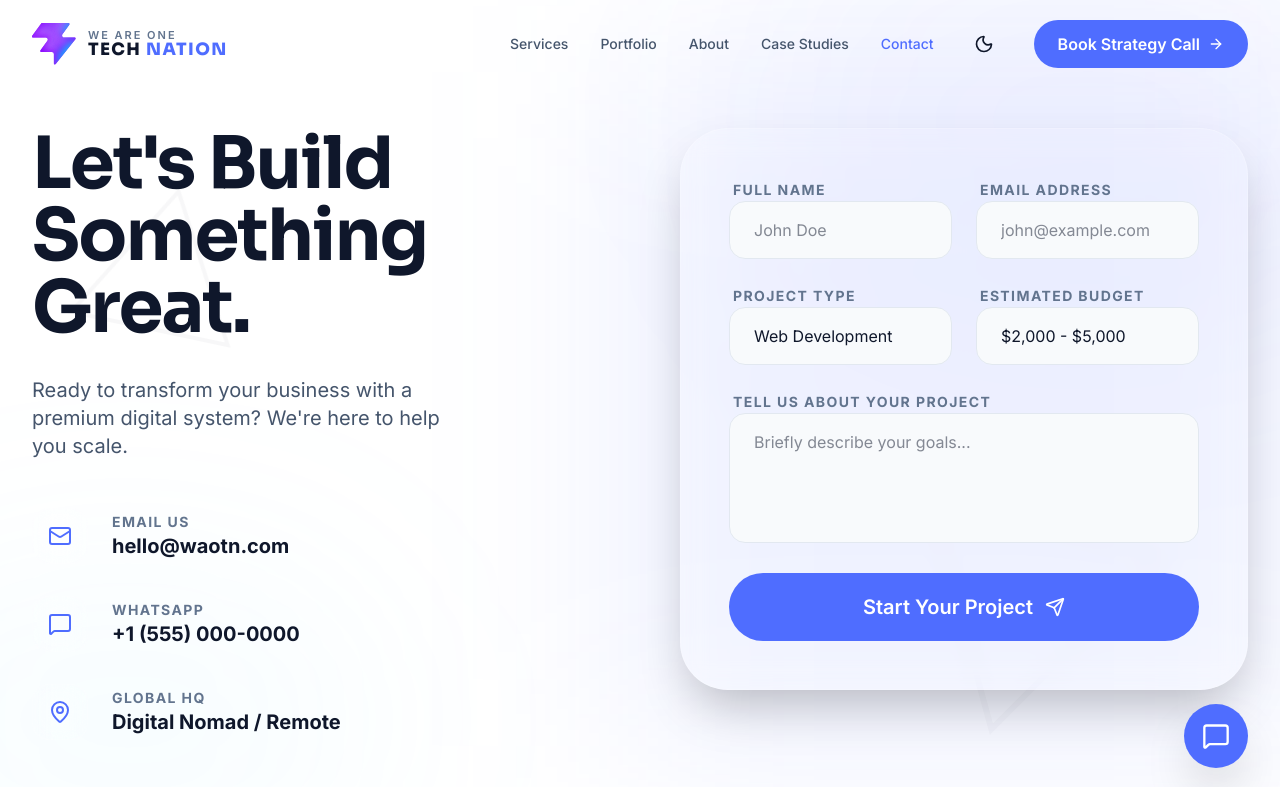
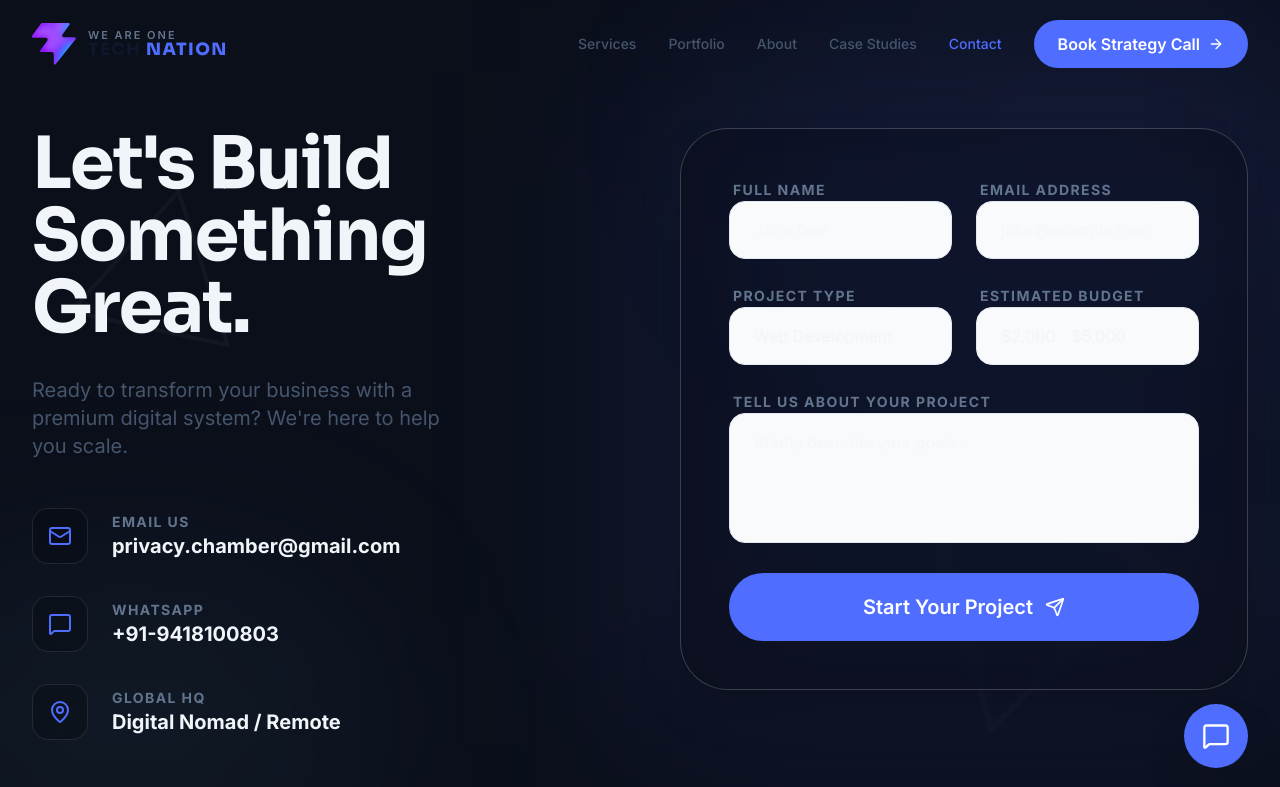
Before and after one commit to privacychamber/WeAreOneTechNation, a React (Vite) app: page /contact in a window 1280 px wide. Shown: the top 787 px of the page. Built offline with nearby package versions, Linux system fonts and the light colour scheme.

Commit message:
feat: force dark mode only and update contact details

```diff
--- a/src/components/common/Navbar.tsx
+++ b/src/components/common/Navbar.tsx
@@ -77,12 +77,7 @@ export const Navbar: React.FC = () => {
             </Link>
           ))}
 
-          <button
-            onClick={toggleTheme}
-            className="p-2 rounded-full hover:bg-slate-200 dark:hover:bg-slate-800 transition-colors"
-          >
-            {theme === 'dark' ? <Sun size={20} /> : <Moon size={20} />}
-          </button>
+
 
           <Link to="/contact" className="btn-primary flex items-center gap-2">
             Book Strategy Call <ArrowRight size={16} />
@@ -91,12 +86,7 @@ export const Navbar: React.FC = () => {
 
         {/* Mobile Toggle */}
         <div className="flex md:hidden items-center gap-4">
-          <button
-            onClick={toggleTheme}
-            className="p-2 rounded-full hover:bg-slate-200 dark:hover:bg-slate-800 transition-colors"
-          >
-            {theme === 'dark' ? <Sun size={20} /> : <Moon size={20} />}
-          </button>
+
           <button
             onClick={() => setIsOpen(!isOpen)}
             className="text-slate-900 dark:text-white"
--- a/src/hooks/useTheme.ts
+++ b/src/hooks/useTheme.ts
@@ -1,27 +1,16 @@
 import { useState, useEffect } from 'react';
 
 export const useTheme = () => {
-  const [theme, setTheme] = useState(() => {
-    if (typeof window !== 'undefined') {
-      const savedTheme = localStorage.getItem('theme');
-      if (savedTheme) return savedTheme;
-      return window.matchMedia('(prefers-color-scheme: dark)').matches ? 'dark' : 'light';
-    }
-    return 'dark';
-  });
+  const theme = 'dark';
 
   useEffect(() => {
     const root = window.document.documentElement;
-    if (theme === 'dark') {
-      root.classList.add('dark');
-    } else {
-      root.classList.remove('dark');
-    }
-    localStorage.setItem('theme', theme);
-  }, [theme]);
+    root.classList.add('dark');
+    localStorage.setItem('theme', 'dark');
+  }, []);
 
   const toggleTheme = () => {
-    setTheme(prev => (prev === 'dark' ? 'light' : 'dark'));
+    // Disabled
   };
 
   return { theme, toggleTheme };
--- a/src/pages/Contact.tsx
+++ b/src/pages/Contact.tsx
@@ -31,7 +31,7 @@ const Contact: React.FC = () => {
                 </div>
                 <div>
                   <div className="text-sm text-slate-500 font-bold uppercase tracking-widest">Email Us</div>
-                  <div className="text-xl font-bold">hello@waotn.com</div>
+                  <div className="text-xl font-bold">privacy.chamber@gmail.com</div>
                 </div>
               </div>
               <div className="flex items-center gap-6">
@@ -40,7 +40,7 @@ const Contact: React.FC = () => {
                 </div>
                 <div>
                   <div className="text-sm text-slate-500 font-bold uppercase tracking-widest">WhatsApp</div>
-                  <div className="text-xl font-bold">+1 (555) 000-0000</div>
+                  <div className="text-xl font-bold">+91-9418100803</div>
                 </div>
               </div>
               <div className="flex items-center gap-6">
```
